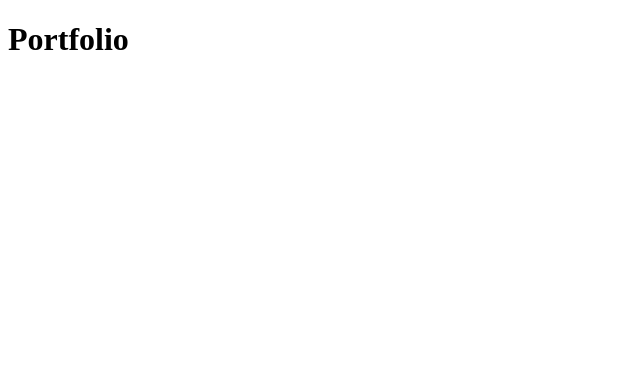
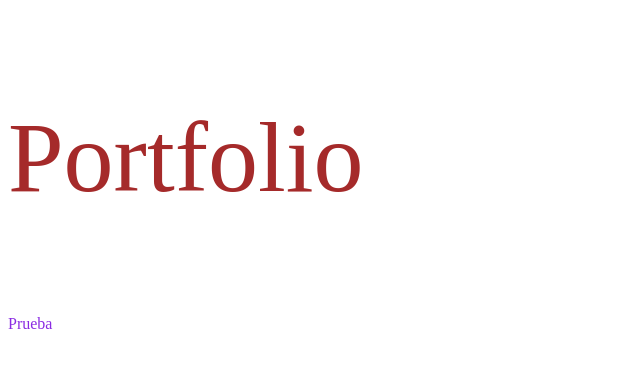
Before and after one commit to andreainesgarcia/Portfolio, a plain HTML site: page index.html in a window 1280 px wide. Shown: the whole page, without its empty margins (0-640 px from the left). Drawn offline with Linux system fonts and the light colour scheme.

Commit message:
Creacion de hoja de estilo

```diff
--- /dev/null
+++ b/CSS/estilos.css
@@ -0,0 +1,4 @@
+#titulo {
+  color: brown;
+  font-size: 100px;
+}
--- a/index.html
+++ b/index.html
@@ -5,11 +5,13 @@
   <meta charset="UTF-8">
   <meta http-equiv="X-UA-Compatible" content="IE=edge">
   <meta name="viewport" content="width=device-width, initial-scale=1.0">
-  <title>Document</title>
+  <title>Portfolio</title>
+  <link href="../Portfolio/CSS/estilos.css" rel="stylesheet" type="text/css">
 </head>
 
 <body>
-  <h1>Portfolio</h1>
+  <p id="titulo">Portfolio</p>
+  <p style="color: blueviolet;">Prueba</p>
 </body>
 
 </html>
```
